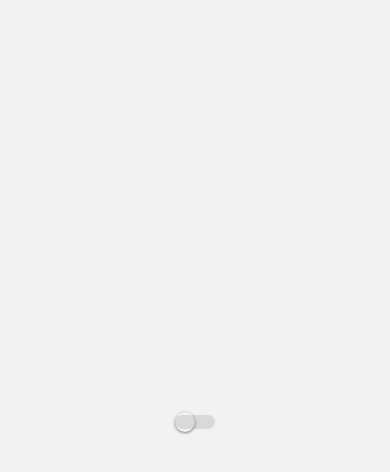
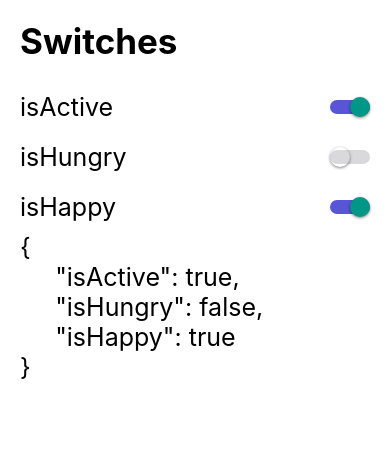
Before and after one commit to mikevillarruel/react-native-components, a React Native app: screen /SwitchScreen in a window 390 px wide. Shown: the top 472 px of the page. Built offline with nearby package versions, Linux system fonts and the light colour scheme.

Commit message:
CustomSwitch and App Style

```diff
--- a/App.tsx
+++ b/App.tsx
@@ -1,10 +1,16 @@
 import React from 'react'
 import { NavigationContainer } from '@react-navigation/native';
 import { StackNavigator } from './src/navigator/StackNavigator';
+import { StatusBar } from 'react-native';
 
 const App = () => {
   return (
     <NavigationContainer>
+      <StatusBar
+        translucent={true}
+        backgroundColor='transparent'
+        barStyle='dark-content'
+      />
       <StackNavigator />
     </NavigationContainer>
   )
--- /dev/null
+++ b/src/components/CustomSwitch.tsx
@@ -0,0 +1,28 @@
+import React, { useState } from 'react'
+import { Platform, Switch, View } from 'react-native';
+
+interface Props {
+    isOn: boolean;
+    onChange: (value: boolean) => void;
+}
+
+export const CustomSwitch = ({ isOn, onChange }: Props) => {
+
+    const [isEnabled, setIsEnabled] = useState(isOn);
+    const toggleSwitch = () => {
+        setIsEnabled(!isEnabled); // previousState => !previousState
+        onChange(!isEnabled);
+    }
+
+    return (
+        <View>
+            <Switch
+                trackColor={{ false: "#D9D9DB", true: "#5856D6" }}
+                thumbColor={(Platform.OS === 'android') ? '#5856D6' : ''}
+                // ios_backgroundColor="#3e3e3e"
+                onValueChange={toggleSwitch}
+                value={isEnabled}
+            />
+        </View>
+    )
+}
--- a/src/components/FlatListMenuItem.tsx
+++ b/src/components/FlatListMenuItem.tsx
@@ -21,7 +21,7 @@
 
                 <Icon
                     name={menuItem.icon}
-                    color='gray'
+                    color='#5856D6'
                     size={23}
                 />
 
@@ -33,7 +33,7 @@
 
                 <Icon
                     name='chevron-forward-outline'
-                    color='gray'
+                    color='#5856D6'
                     size={23}
                 />
 
--- /dev/null
+++ b/src/components/HeaderTitle.tsx
@@ -0,0 +1,19 @@
+import React from 'react';
+import { Text, View } from 'react-native';
+import { useSafeAreaInsets } from 'react-native-safe-area-context';
+import { styles } from '../theme/appTheme';
+
+interface Props {
+    title: string;
+}
+
+export const HeaderTitle = ({ title }: Props) => {
+
+    const { top } = useSafeAreaInsets();
+
+    return (
+        <View style={{ marginTop: top + 20, marginBottom: 20 }}>
+            <Text style={styles.title}>{title}</Text>
+        </View>
+    )
+}
--- a/src/navigator/StackNavigator.tsx
+++ b/src/navigator/StackNavigator.tsx
@@ -13,6 +13,9 @@
         <Stack.Navigator
             screenOptions={{
                 headerShown: false,
+                cardStyle: {
+                    backgroundColor: 'white',
+                },
             }}
         >
             <Stack.Screen name='HomeScreen' component={HomeScreen} />
--- a/src/screens/HomeScreen.tsx
+++ b/src/screens/HomeScreen.tsx
@@ -1,21 +1,11 @@
-import React from 'react'
-import { FlatList, Text, View } from 'react-native'
-import { useSafeAreaInsets } from 'react-native-safe-area-context';
-import { styles } from '../theme/appTheme';
+import React from 'react';
+import { FlatList, View } from 'react-native';
 import { FlatListMenuItem } from '../components/FlatListMenuItem';
 import { menuItems } from '../data/menuItems';
+import { styles } from '../theme/appTheme';
+import { HeaderTitle } from '../components/HeaderTitle';
 
 export const HomeScreen = () => {
-
-    const { top } = useSafeAreaInsets();
-
-    const renderListHeader = () => {
-        return (
-            <View style={{ marginTop: top + 20, marginBottom: 20 }}>
-                <Text style={styles.title}>Menu Options</Text>
-            </View>
-        )
-    }
 
     const itemSeparator = () => {
         return (
@@ -36,7 +26,7 @@
                 data={menuItems}
                 renderItem={({ item }) => <FlatListMenuItem menuItem={item} />}
                 keyExtractor={(item) => item.name}
-                ListHeaderComponent={renderListHeader}
+                ListHeaderComponent={() => <HeaderTitle title='Menu Options' />}
                 ItemSeparatorComponent={itemSeparator}
             />
         </View>
--- a/src/screens/SwitchScreen.tsx
+++ b/src/screens/SwitchScreen.tsx
@@ -1,29 +1,65 @@
-import React, { useState } from 'react'
-import { Platform, StyleSheet, Switch, View } from 'react-native';
+import React, { useState } from 'react';
+import { StyleSheet, Text, View } from 'react-native';
+import { CustomSwitch } from '../components/CustomSwitch';
+import { HeaderTitle } from '../components/HeaderTitle';
 
 export const SwitchScreen = () => {
 
-    const [isEnabled, setIsEnabled] = useState(false);
-    const toggleSwitch = () => setIsEnabled(!isEnabled); // previousState => !previousState
+    const [state, setState] = useState({
+        isActive: true,
+        isHungry: false,
+        isHappy: true,
+    })
+
+    const { isActive, isHungry, isHappy } = state;
+
+    const onChange = (value: boolean, field: keyof typeof state) => {
+        setState({
+            ...state,
+            [field]: value,
+        });
+    }
 
     return (
         <View style={styles.container}>
-            <Switch
-                trackColor={{ false: "#D9D9DB", true: "#5856D6" }}
-                thumbColor={(Platform.OS === 'android') ? '#5856D6' : ''}
-                // ios_backgroundColor="#3e3e3e"
-                onValueChange={toggleSwitch}
-                value={isEnabled}
-            />
+
+            <HeaderTitle title='Switches' />
+
+            <View style={styles.switchRow}>
+                <Text style={styles.switchText}>isActive</Text>
+                <CustomSwitch isOn={isActive} onChange={(value) => onChange(value, 'isActive')} />
+            </View>
+
+            <View style={styles.switchRow}>
+                <Text style={styles.switchText}>isHungry</Text>
+                <CustomSwitch isOn={isHungry} onChange={(value) => onChange(value, 'isHungry')} />
+            </View>
+
+            <View style={styles.switchRow}>
+                <Text style={styles.switchText}>isHappy</Text>
+                <CustomSwitch isOn={isHappy} onChange={(value) => onChange(value, 'isHappy')} />
+            </View>
+
+            <Text style={styles.switchText}>
+                {JSON.stringify(state, null, 5)}
+            </Text>
+
         </View>
     )
 
 }
 
 const styles = StyleSheet.create({
+    switchRow: {
+        flexDirection: 'row',
+        justifyContent: 'space-between',
+        alignItems: 'center',
+        marginVertical: 10,
+    },
     container: {
-        flex: 1,
-        alignItems: "center",
-        justifyContent: "center"
-    }
+        marginHorizontal: 20,
+    },
+    switchText: {
+        fontSize: 25,
+    },
 });
```
